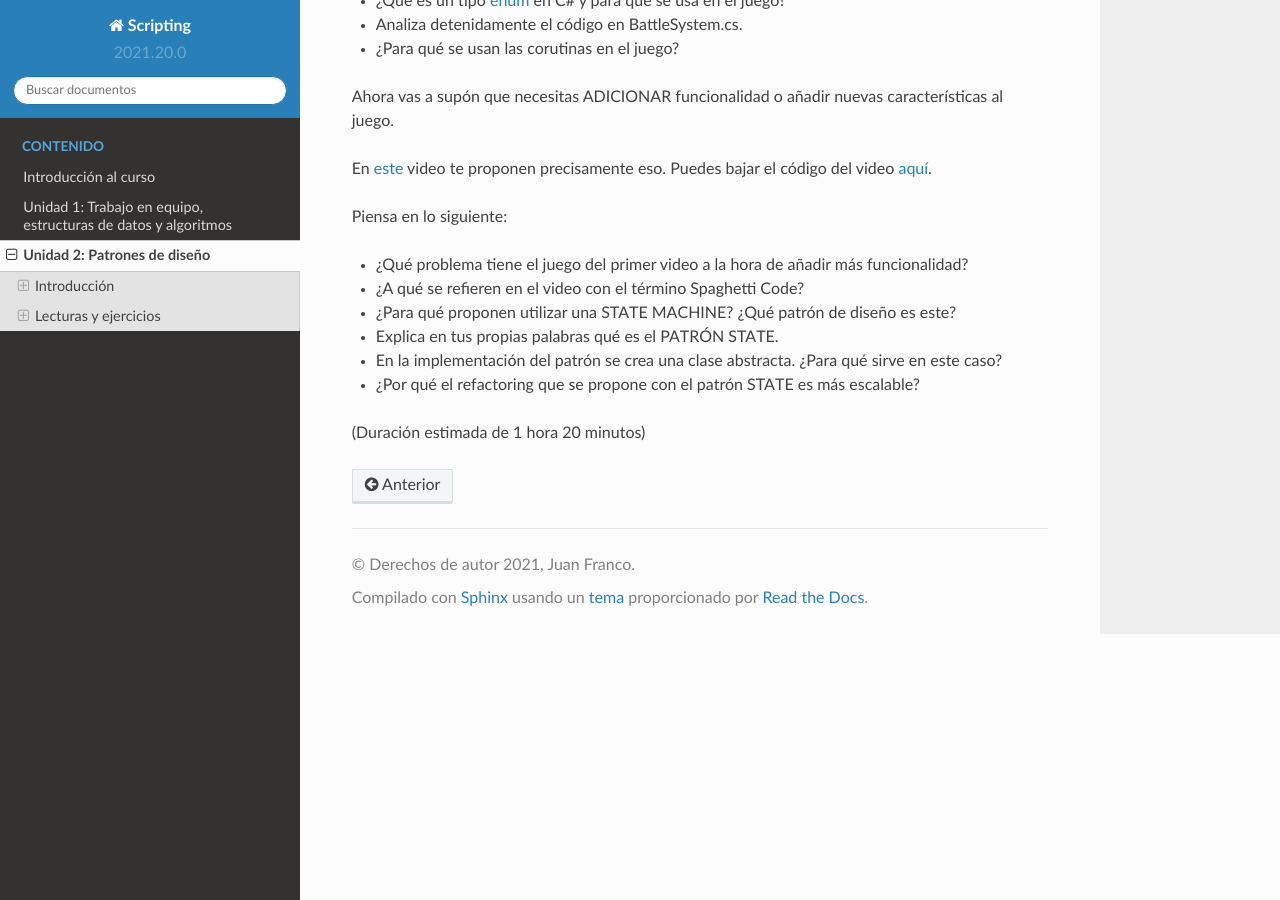
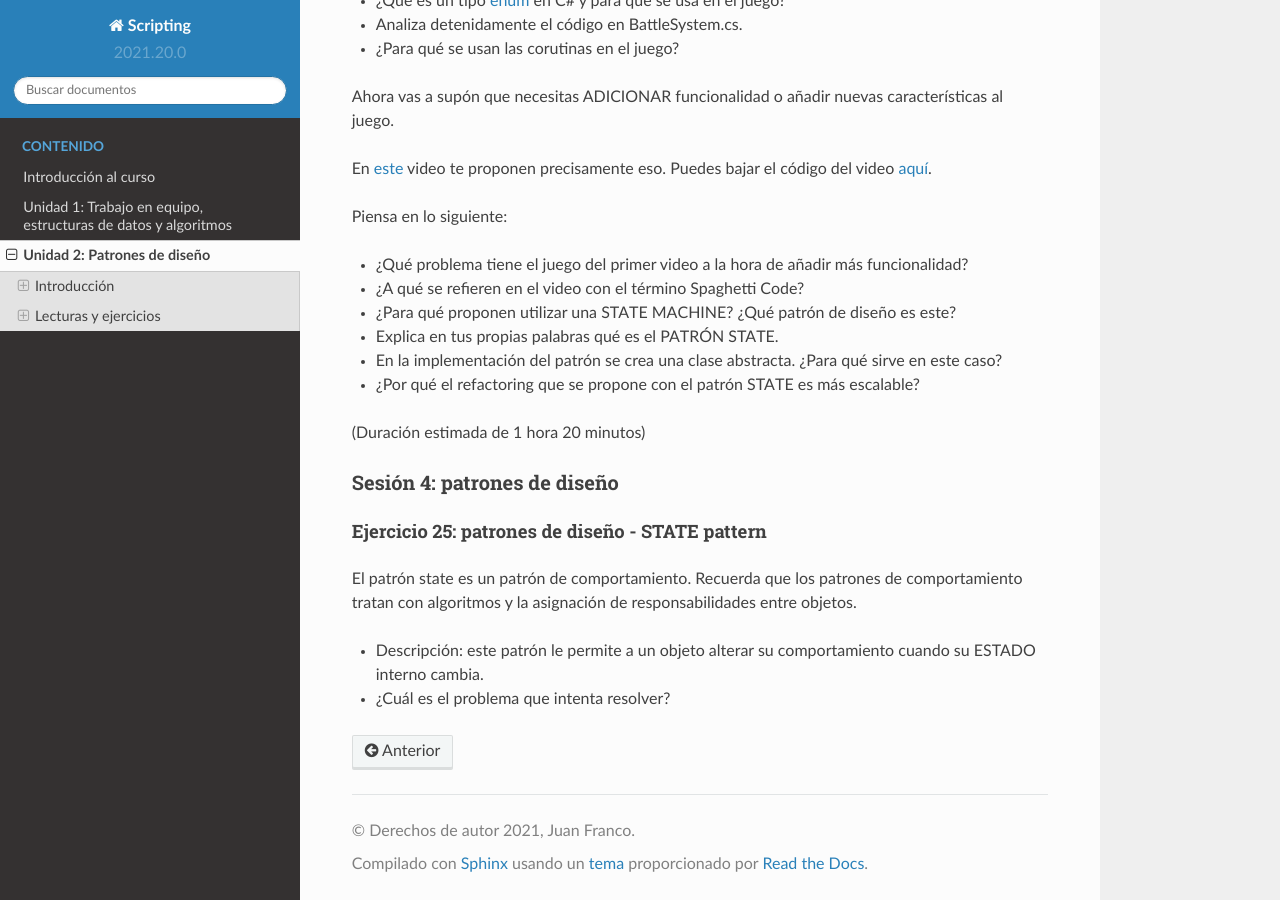
Before and after one commit to juanferfranco/scripting, a Sphinx documentation site: the page built from docs/_unidad2/unidad2.rst, in a window 1280 px wide and 900 px high, scrolled down 26899 px. Built offline with Sphinx 7.4.7 and the Read the Docs theme 2.0.0, drawn with Linux system fonts in a browser that asks for light colours.

Commit message:
add Section 4 in progress

```diff
--- a/docs/_unidad2/unidad2.rst
+++ b/docs/_unidad2/unidad2.rst
@@ -1309,6 +1309,23 @@ Piensa en lo siguiente:
 
 (Duración estimada de 1 hora 20 minutos)
 
+Sesión 4: patrones de diseño
+******************************
+
+Ejercicio 25: patrones de diseño - STATE pattern
+^^^^^^^^^^^^^^^^^^^^^^^^^^^^^^^^^^^^^^^^^^^^^^^^^^^
+
+El patrón state es un patrón de comportamiento. Recuerda que los patrones
+de comportamiento tratan con algoritmos y la asignación de responsabilidades
+entre objetos.
+
+* Descripción: este patrón le permite a un objeto alterar su comportamiento
+  cuando su ESTADO interno cambia.
+* ¿Cuál es el problema que intenta resolver?
+
+
+
+
 ..
   Ejercicio 19: patrones de diseño -  INTERFACES
   ^^^^^^^^^^^^^^^^^^^^^^^^^^^^^^^^^^^^^^^^^^^^^^^^
```
Also changed, not shown: 1 other file.
